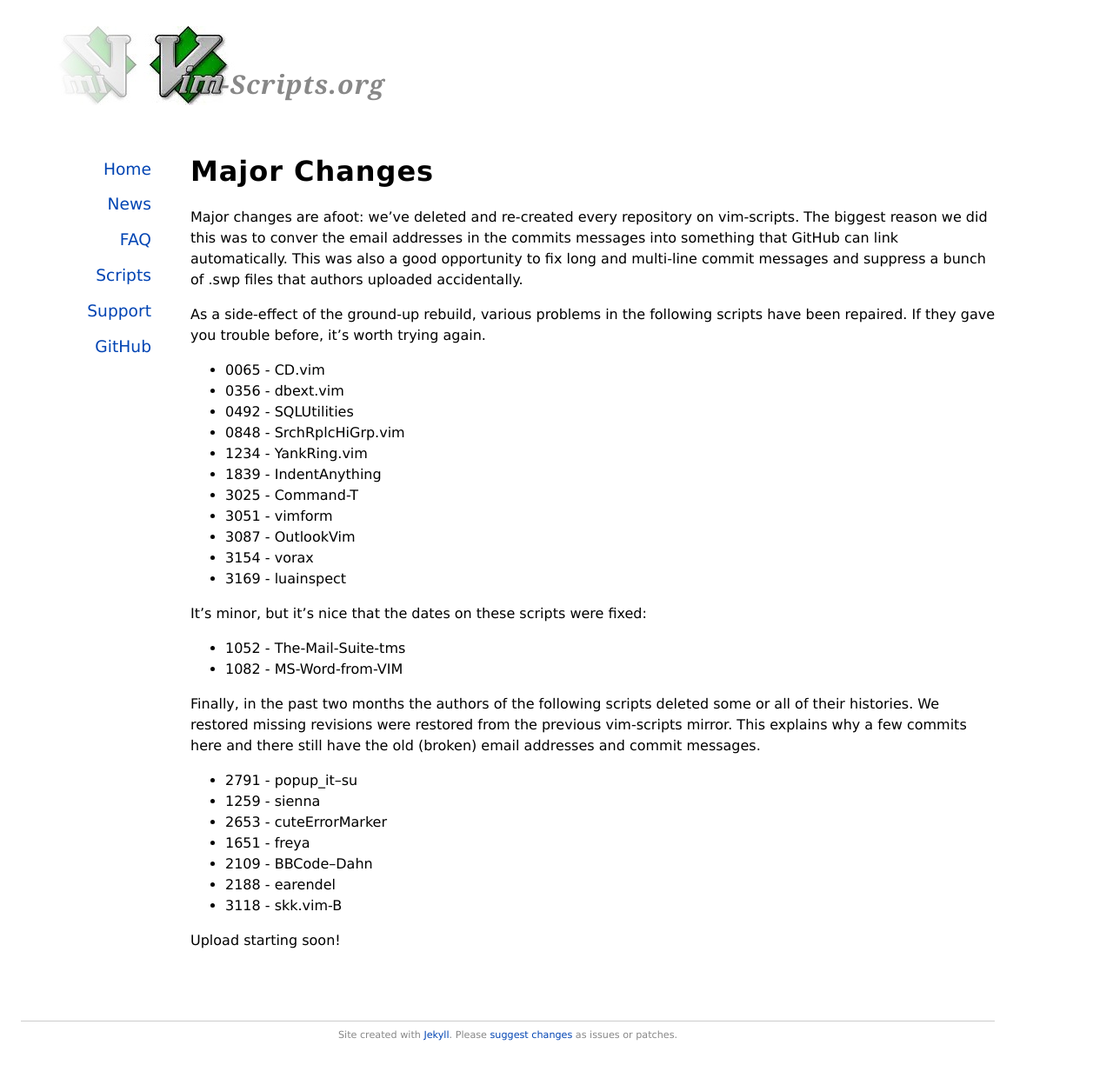
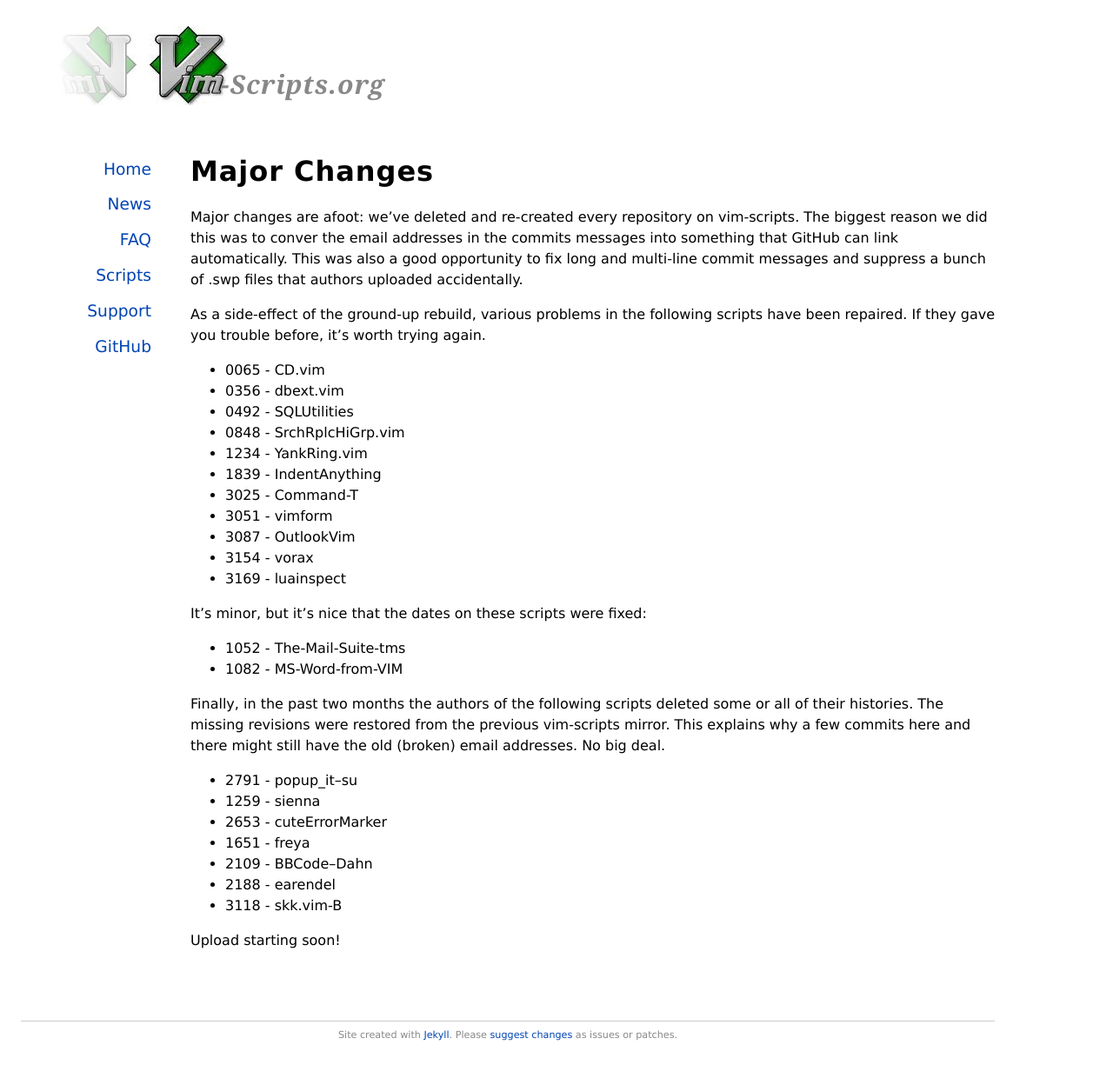
Before and after one commit to vim-scraper/vim-scraper.github.com, a Jekyll site: the page built from news/_posts/2010-10-15-big-improvements.md, in a window 1280 px wide. Shown: the whole page at 87% size. Built offline with Jekyll 4.4.1, drawn with Linux system fonts in a browser that asks for light colours.

Commit message:
wording fix

```diff
--- a/news/_posts/2010-10-15-big-improvements.md
+++ b/news/_posts/2010-10-15-big-improvements.md
@@ -33,10 +33,10 @@ It's minor, but it's nice that the dates on these scripts were fixed:
  - 1082 - MS-Word-from-VIM
 
 Finally, in the past two months the authors of the following scripts
-deleted some or all of their histories.  We restored missing revisions
+deleted some or all of their histories.  The missing revisions
 were restored from the previous vim-scripts mirror.  This explains why
-a few commits here and there still have the old (broken) email addresses
-and commit messages.
+a few commits here and there might still have the old (broken) email
+addresses.  No big deal.
 
  - 2791 - popup\_it--su
  - 1259 - sienna
```
